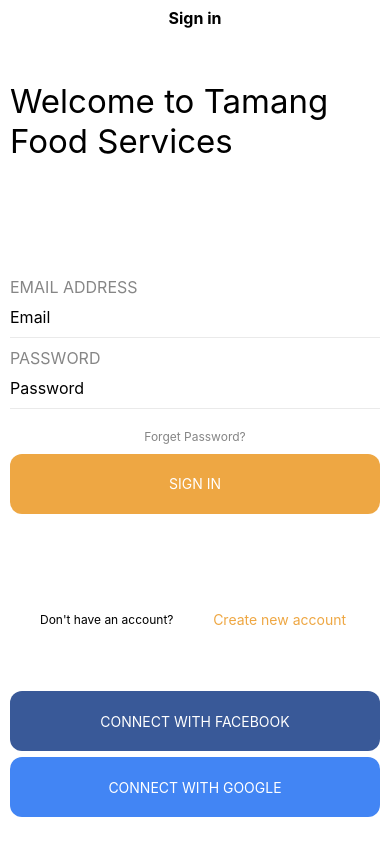
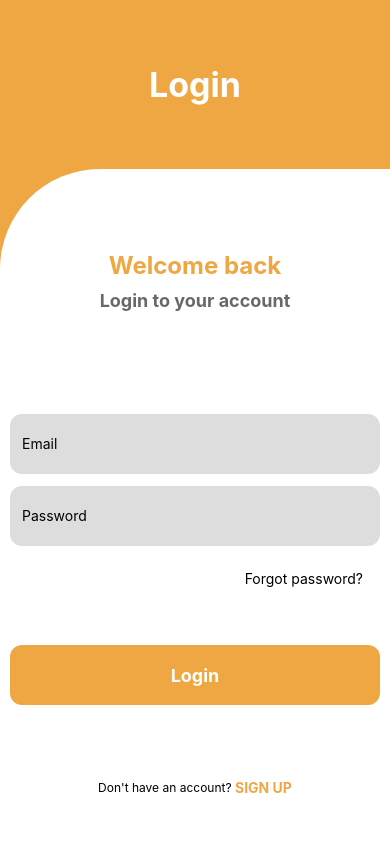
Before and after one commit to duyltph25901/Client_Food_App, a React Native app: screen / in a window 390 px wide. Built offline with nearby package versions, Linux system fonts and the light colour scheme.

Commit message:
update view sign in

```diff
--- a/Screens/Auth/SignIn.js
+++ b/Screens/Auth/SignIn.js
@@ -1,6 +1,5 @@
-import { StyleSheet, Text, View, SafeAreaView, TextInput, Dimensions } from 'react-native'
+import { StyleSheet, Text, View, SafeAreaView, Dimensions, TextInput, TouchableOpacity } from 'react-native'
 import React from 'react'
-import { TouchableOpacity } from 'react-native'
 
 const width = Dimensions.get('window').width
 
@@ -9,71 +8,74 @@
         <SafeAreaView style={styles.container}>
             <View style={styles.header}>
                 <Text style={{
-                    color: 'black',
-                    fontSize: 16,
-                    fontWeight: 'bold'
-                }}>Sign in</Text>
+                    fontSize: 34,
+                    fontWeight: 'bold',
+                    color: 'white'
+                }}>Login</Text>
             </View>
-            <View style={styles.welcome}>
+            <View style={styles.body}>
+                <View style={styles.bodyChild}>
                     <Text style={{
-                    fontSize: 33,
+                        fontSize: 24,
+                        fontWeight: 'bold',
+                        color: '#EEA743',
                         marginBottom: 10
-                }}>Welcome to Tamang Food Services</Text>
+                    }}>
+                        Welcome back
+                    </Text>
+                    <Text style={{
+                        fontSize: 18,
+                        fontWeight: 'bold',
+                        color: '#686868'
+                    }}>
+                        Login to your account
+                    </Text>
                 </View>
-            <View style={styles.input}>
-                <Text style={styles.textLabel}>EMAIL ADDRESS</Text>
-                <TextInput placeholder='Email' style={styles.textInput} keyboardType='email-address' />
-                <View style={styles.divider} />
-                <Text style={styles.textLabel}>PASSWORD</Text>
-                <TextInput placeholder='Password' style={styles.textInput} secureTextEntry={true} />
-                <View style={styles.divider} />
+                <View style={styles.bodyChild}>
+                    <TextInput style={styles.input}
+                        placeholder='Email' />
+                    <TextInput style={styles.input}
+                        placeholder='Password' />
+                    <View style={{
+                        width: width - 30,
+                        justifyContent: 'flex-end',
+                        alignItems: 'flex-end',
+                    }}>
                         <TouchableOpacity style={{
-                    alignSelf: 'center',
-                    marginVertical: 10,
+                            padding: 12,
+                        }}>
+                            <Text>Forgot password?</Text>
+                        </TouchableOpacity>
+                    </View>
+                </View>
+                <View style={styles.bodyChild}>
+                    <View style={{
+                        flex: 1,
+                        justifyContent: 'center',
+                        alignItems: 'center'
+                    }}>
+                        <TouchableOpacity style={styles.containerButton}>
+                            <Text style={styles.textButton}>Login</Text>
+                        </TouchableOpacity>
+                    </View>
+                    <View style={{
+                        flexDirection: 'row',
+                        justifyContent: 'center',
+                        alignItems: 'center',
+                        flex: 1,
                     }}>
                         <Text style={{
                             fontSize: 12,
-                        color: '#868686'
-                    }}>Forget Password?</Text>
-                </TouchableOpacity>
-                <TouchableOpacity style={styles.containerButton}>
-                    <Text style={{ color: 'white' }}>SIGN IN</Text>
-                </TouchableOpacity>
-            </View>
-            <View style={styles.createAccount}>
-                <Text style={{
-                    fontSize: 12
                         }}>Don't have an account? </Text>
                         <TouchableOpacity>
                             <Text style={{
                                 fontSize: 14,
+                                fontWeight: 'bold',
                                 color: '#EEA743'
-                    }}>Create new account </Text>
+                            }}>SIGN UP</Text>
                         </TouchableOpacity>
                     </View>
-            <View style={styles.socialMedia}>
-                <TouchableOpacity style={{
-                    width: width - 20,
-                    height: 60,
-                    borderRadius: 12,
-                    justifyContent: 'center',
-                    alignItems: 'center',
-                    marginVertical: 3,
-                    backgroundColor: '#395998'
-                }}>
-                    <Text style={{ color: 'white' }}>CONNECT WITH FACEBOOK</Text>
-                </TouchableOpacity>
-                <TouchableOpacity style={{
-                    width: width - 20,
-                    height: 60,
-                    borderRadius: 12,
-                    justifyContent: 'center',
-                    alignItems: 'center',
-                    marginVertical: 3,
-                    backgroundColor: '#4285F4'
-                }}>
-                    <Text style={{ color: 'white' }}>CONNECT WITH GOOGLE</Text>
-                </TouchableOpacity>
+                </View>
             </View>
         </SafeAreaView>
     )
@@ -83,40 +85,38 @@
 
 const styles = StyleSheet.create({
     container: {
-        flex: 1,
+        flex: 10,
         justifyContent: 'center',
         alignItems: 'center',
-        backgroundColor: 'white'
+        backgroundColor: '#EEA743'
     },
     header: {
-        flex: .2,
+        flex: 2,
         justifyContent: 'center',
         alignItems: 'center',
+        width: width,
     },
-    welcome: {
-        flex: 1,
+    body: {
+        flex: 8,
         justifyContent: 'center',
-        width: width - 20,
+        alignItems: 'center',
+        backgroundColor: 'white',
+        width: width,
+        borderTopLeftRadius: 100
+    },
+    bodyChild: {
+        flex: 8 / 3,
+        alignItems: 'center',
+        justifyContent: 'center'
     },
     input: {
-        flex: 2,
         width: width - 20,
-        justifyContent: 'center',
-    },
-    textLabel: {
-        fontSize: 16,
-        color: '#868686',
-        marginBottom: 10
-    },
-    textInput: {
-        fontSize: 16,
-        marginBottom: 10,
-    },
-    divider: {
-        width: width - 20,
-        height: 1,
-        backgroundColor: '#eaeaea',
-        marginBottom: 10
+        height: 60,
+        borderRadius: 12,
+        paddingHorizontal: 12,
+        backgroundColor: '#DDDDDD',
+        marginBottom: 12,
+        fontSize: 14
     },
     containerButton: {
         width: width - 20,
@@ -124,18 +124,11 @@
         borderRadius: 12,
         justifyContent: 'center',
         alignItems: 'center',
-        backgroundColor: '#EEA743',
+        backgroundColor: '#EEA743'
     },
-    createAccount: {
-        flex: .5,
-        flexDirection: 'row',
-        justifyContent: 'space-between',
-        width: width - 80,
-        alignItems: 'center',
-    },
-    socialMedia: {
-        flex: 1,
-        alignItems: 'center',
-        justifyContent: 'center',
+    textButton: {
+        fontSize: 18,
+        fontWeight: 'bold',
+        color: 'white'
     }
 })
```
Lines whose indentation alone changed are shown as unchanged.
